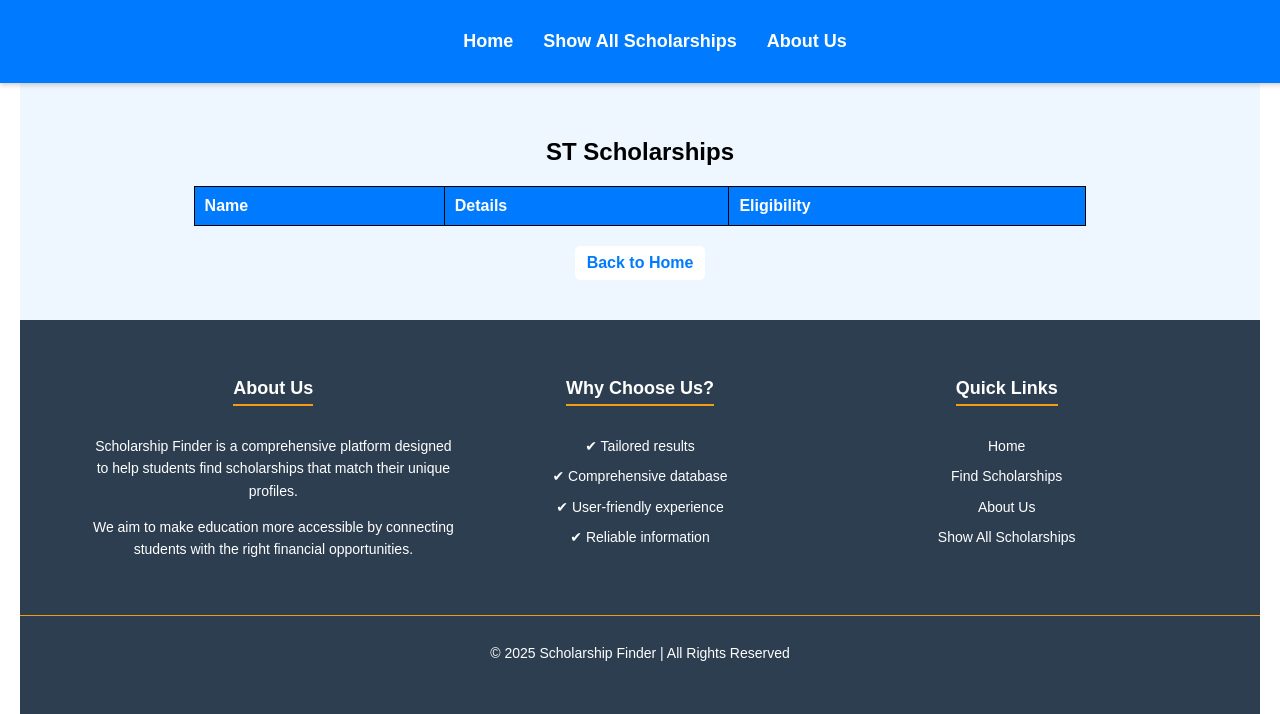
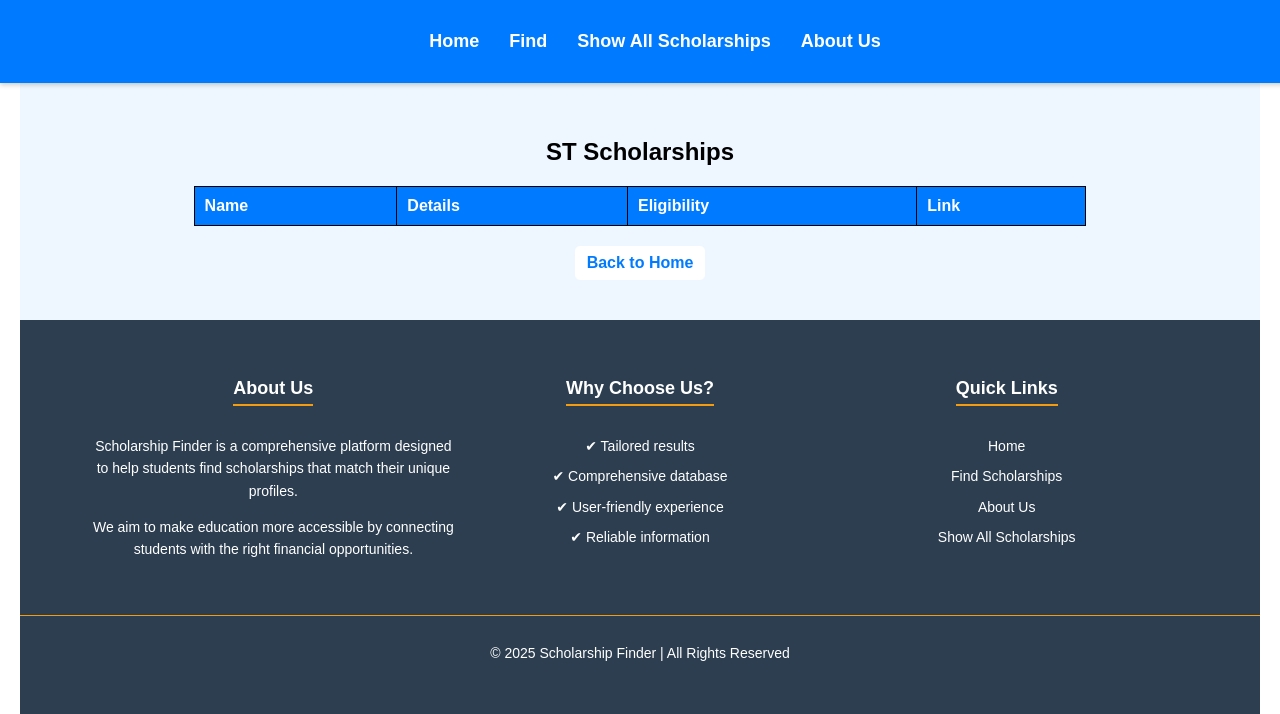
Before and after one commit to ShraddhaP0501/ScholarshipFinder, a Flask app: page /st-scholarships in a window 1280 px wide. Shown: the top 714 px of the page. Run offline with Flask 3, Linux system fonts and the light colour scheme; data that the repository does not hold is empty.

Commit message:
find fix and table link display

```diff
--- a/app.py
+++ b/app.py
@@ -39,7 +39,7 @@ def findscholarship():
             conn = getdatabase()
             cursor = conn.cursor()
             cursor.execute(
-                """SELECT ScholarshipName, Details, Eligibility FROM scholarships
+                """SELECT ScholarshipName, Details, Eligibility, Link FROM scholarships
                    WHERE category = %s AND gender = %s AND income = %s""",
                 (category, gender, income),
             )
@@ -62,7 +62,7 @@ def allscholarships():
 
         cursor = conn.cursor()
         cursor.execute(
-            "SELECT DISTINCT ScholarshipName, Details, Eligibility FROM scholarships"
+            "SELECT DISTINCT ScholarshipName, Details, Eligibility, Link FROM scholarships"
         )
         all_scholarships = cursor.fetchall()
         cursor.close()
@@ -85,7 +85,7 @@ def general_scholarships():
         conn = getdatabase()
         cursor = conn.cursor()
         cursor.execute(
-            "SELECT DISTINCT ScholarshipName, Details, Eligibility FROM scholarships WHERE category = 'general'"
+            "SELECT DISTINCT ScholarshipName, Details, Eligibility, Link FROM scholarships WHERE category = 'general'"
         )
         scholarships = cursor.fetchall()
         cursor.close()
@@ -103,7 +103,7 @@ def sebc_scholarships():
         conn = getdatabase()
         cursor = conn.cursor()
         cursor.execute(
-            "SELECT DISTINCT ScholarshipName, Details, Eligibility FROM scholarships WHERE category = 'sebc'"
+            "SELECT DISTINCT ScholarshipName, Details, Eligibility, Link FROM scholarships WHERE category = 'sebc'"
         )
         scholarships = cursor.fetchall()
         cursor.close()
@@ -121,7 +121,7 @@ def obc_scholarships():
         conn = getdatabase()
         cursor = conn.cursor()
         cursor.execute(
-            "SELECT DISTINCT ScholarshipName, Details, Eligibility FROM scholarships WHERE category = 'OBC'"
+            "SELECT DISTINCT ScholarshipName, Details, Eligibility, Link FROM scholarships WHERE category = 'OBC'"
         )
         scholarships = cursor.fetchall()
         cursor.close()
@@ -139,7 +139,7 @@ def st_scholarships():
         conn = getdatabase()
         cursor = conn.cursor()
         cursor.execute(
-            "SELECT DISTINCT ScholarshipName, Details, Eligibility FROM scholarships WHERE category = 'st'"
+            "SELECT DISTINCT ScholarshipName, Details, Eligibility, Link FROM scholarships WHERE category = 'st'"
         )
         scholarships = cursor.fetchall()
         cursor.close()
@@ -157,7 +157,7 @@ def sc_scholarships():
         conn = getdatabase()
         cursor = conn.cursor()
         cursor.execute(
-            "SELECT  DISTINCT ScholarshipName, Details, Eligibility FROM scholarships WHERE category = 'sc'"
+            "SELECT  DISTINCT ScholarshipName, Details, Eligibility, Link FROM scholarships WHERE category = 'sc'"
         )
         scholarships = cursor.fetchall()
         cursor.close()
@@ -175,7 +175,7 @@ def ews_scholarships():
         conn = getdatabase()
         cursor = conn.cursor()
         cursor.execute(
-            "SELECT DISTINCT ScholarshipName, Details, Eligibility FROM scholarships WHERE category = 'ews'"
+            "SELECT DISTINCT ScholarshipName, Details, Eligibility, Link FROM scholarships WHERE category = 'ews'"
         )
         scholarships = cursor.fetchall()
         cursor.close()
--- a/templates/all-scholarship.html
+++ b/templates/all-scholarship.html
@@ -11,6 +11,7 @@
                 <th>Scholarship Name</th>
                 <th>Details</th>
                 <th>Eligibility</th>
+                <th>Link</th>
             </tr>
         </thead>
         <tbody>
@@ -19,6 +20,7 @@
                 <td>{{ scholarship[0] }}</td>
                 <td>{{ scholarship[1] }}</td>
                 <td>{{ scholarship[2] }}</td>
+                <td>{{ scholarship[3] }}</td>
             </tr>
             {% endfor %}
         </tbody>
--- a/templates/base.html
+++ b/templates/base.html
@@ -13,7 +13,7 @@
     <nav class="navbar">
         <ul class="nav-links">
             <li><a href="/">Home</a></li>
-            <!--<li><a href="/find">Find</a></li>-->
+            <li><a href="#find">Find</a></li>
             <li><a href="/allscholarships">Show All Scholarships</a></li>
             <li><a href="#about">About Us</a></li>
         </ul>
@@ -50,7 +50,7 @@
                 <h3>Quick Links</h3>
                 <ul>
                     <li><a href="/">Home</a></li>
-                    <li><a href="/find">Find Scholarships</a></li>
+                    <li><a href="#find">Find Scholarships</a></li>
                     <li><a href="#about">About Us</a></li>
                     <li><a href="/allscholarships">Show All Scholarships</a></li>
                 </ul>
--- a/templates/general_scholarship.html
+++ b/templates/general_scholarship.html
@@ -9,12 +9,14 @@
             <th>Name</th>
             <th>Details</th>
             <th>Eligibility</th>
+            <th>Link</th>
         </tr>
         {% for scholarship in scholarships %}
         <tr>
             <td>{{ scholarship[0] }}</td>
             <td>{{ scholarship[1] }}</td>
             <td>{{ scholarship[2] }}</td>
+            <td>{{ scholarship[3] }}</td>
         </tr>
         {% endfor %}
     </table>
--- a/templates/home.html
+++ b/templates/home.html
@@ -75,6 +75,7 @@
                 <th>Scholarship Name</th>
                 <th>Details</th>
                 <th>Eligibility</th>
+                <th>Link</th>
             </tr>
         </thead>
         <tbody>
@@ -83,6 +84,7 @@
                 <td>{{ scholarship[0] }}</td>
                 <td>{{ scholarship[1] }}</td>
                 <td>{{ scholarship[2] }}</td>
+                <td>{{ scholarship[3] }}</td>
             </tr>
             {% endfor %}
         </tbody>
--- a/templates/obc_scholarship.html
+++ b/templates/obc_scholarship.html
@@ -9,12 +9,14 @@
             <th>Name</th>
             <th>Details</th>
             <th>Eligibility</th>
+            <th>Link</th>
         </tr>
         {% for scholarship in scholarships %}
         <tr>
             <td>{{ scholarship[0] }}</td>
             <td>{{ scholarship[1] }}</td>
             <td>{{ scholarship[2] }}</td>
+            <td>{{ scholarship[3] }}</td>
         </tr>
         {% endfor %}
     </table>
--- a/templates/sc_scholarship.html
+++ b/templates/sc_scholarship.html
@@ -9,12 +9,14 @@
             <th>Name</th>
             <th>Details</th>
             <th>Eligibility</th>
+            <th>Link</th>
         </tr>
         {% for scholarship in scholarships %}
         <tr>
             <td>{{ scholarship[0] }}</td>
             <td>{{ scholarship[1] }}</td>
             <td>{{ scholarship[2] }}</td>
+            <td>{{ scholarship[3] }}</td>
         </tr>
         {% endfor %}
     </table>
--- a/templates/sebc_scholarship.html
+++ b/templates/sebc_scholarship.html
@@ -9,12 +9,14 @@
             <th>Name</th>
             <th>Details</th>
             <th>Eligibility</th>
+            <th>Link</th>
         </tr>
         {% for scholarship in scholarships %}
         <tr>
             <td>{{ scholarship[0] }}</td>
             <td>{{ scholarship[1] }}</td>
             <td>{{ scholarship[2] }}</td>
+            <td>{{ scholarship[3] }}</td>
         </tr>
         {% endfor %}
     </table>
--- a/templates/st_scholarship.html
+++ b/templates/st_scholarship.html
@@ -9,12 +9,14 @@
             <th>Name</th>
             <th>Details</th>
             <th>Eligibility</th>
+            <th>Link</th>
         </tr>
         {% for scholarship in scholarships %}
         <tr>
             <td>{{ scholarship[0] }}</td>
             <td>{{ scholarship[1] }}</td>
             <td>{{ scholarship[2] }}</td>
+            <td><a href="{{ scholarship[3] }}">{{ scholarship[3] }}</a></td>
         </tr>
         {% endfor %}
     </table>
```
